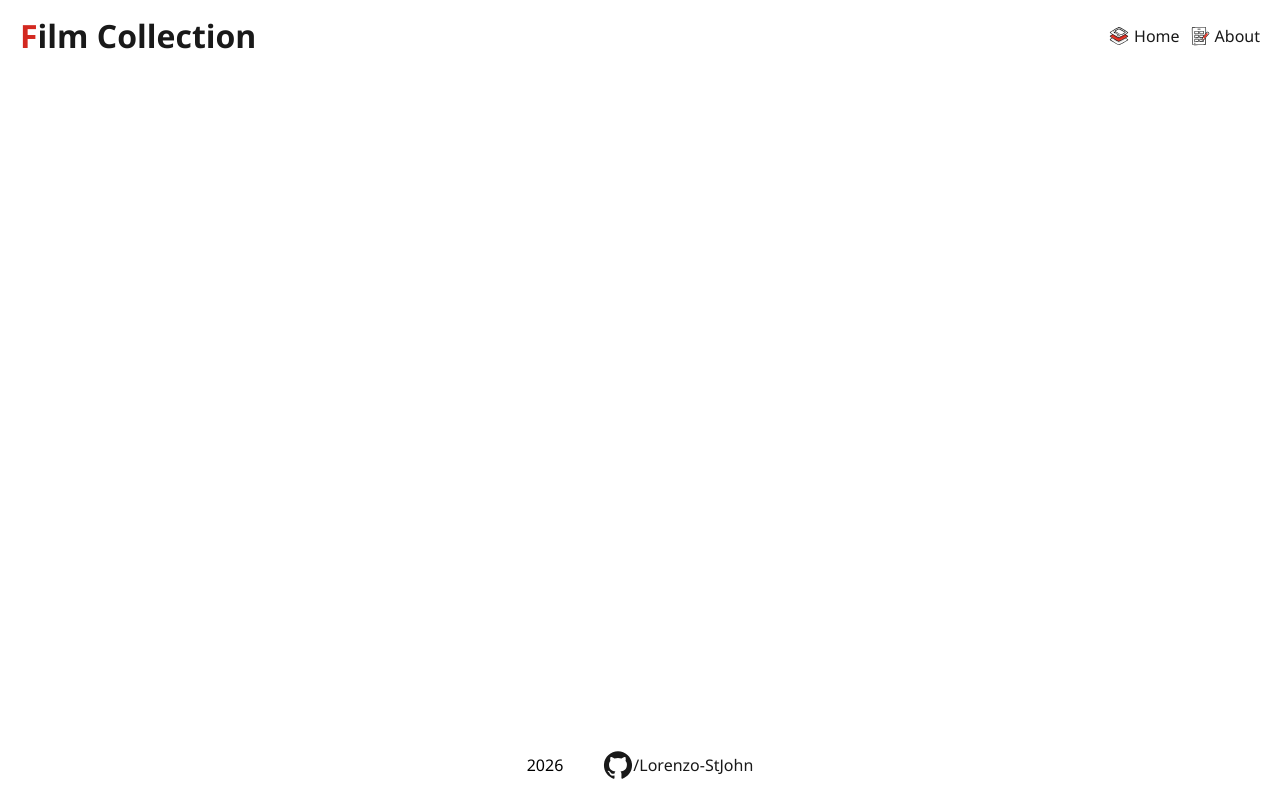
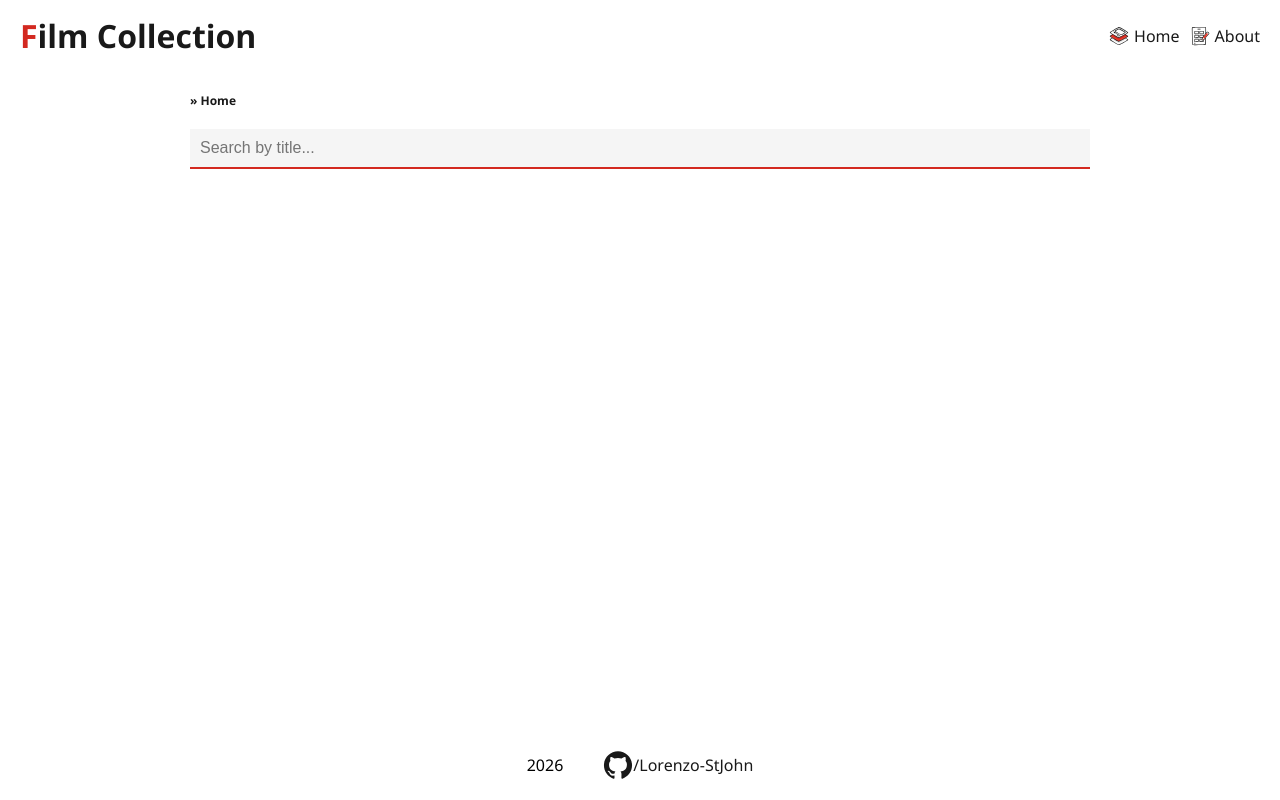
Before and after one commit to Lorenzo-StJohn/film-collection, an Angular app: page /home in a window 1280 px wide. Before the commit this address led to /. Built offline with nearby package versions, Linux system fonts and the light colour scheme.

Commit message:
feat: create search form

```diff
--- a/src/app/app.routes.ts
+++ b/src/app/app.routes.ts
@@ -6,4 +6,13 @@ export const routes: Routes = [
     loadComponent: () =>
       import('./features/about/about').then((module) => module.About),
   },
+     {
+    path: 'home',
+    loadComponent: () =>
+      import('./features/films/pages/home/home').then((module) => module.Home),
+  },
+  {
+    path: '**',
+    redirectTo: '/home',
+  }
 ];
--- a/src/app/core/layout/header/header.html
+++ b/src/app/core/layout/header/header.html
@@ -1,5 +1,5 @@
-<a routerLink="/" class="title"><h1>Film Collection</h1></a>
+<a routerLink="/home" class="title"><h1>Film Collection</h1></a>
 <nav>
-  <a routerLink="/" class="nav-link"><img src="layers-player-slides-svgrepo-com.svg" alt="icon-home" class="nav-icon"><span class="nav-text">Home</span></a>
+  <a routerLink="/home" class="nav-link"><img src="layers-player-slides-svgrepo-com.svg" alt="icon-home" class="nav-icon"><span class="nav-text">Home</span></a>
   <a routerLink="/about" class="nav-link"><img src="scenario-screenplay-script-svgrepo-com.svg" alt="icon-about" class="nav-icon"><span class="nav-text">About</span></a>
 </nav>
--- /dev/null
+++ b/src/app/features/films/pages/home/home.html
@@ -0,0 +1,5 @@
+<header class="home-header">
+  <form [formGroup]="filterForm">
+    <input formControlName="search" placeholder="Search by title..." class="search-input" name="search-input" #searchInput  />
+  </form>
+</header>
--- /dev/null
+++ b/src/app/features/films/pages/home/home.scss
@@ -0,0 +1,25 @@
+:host {
+  display: flex;
+  flex-direction: column;
+  align-items: center;
+}
+
+.home-header {
+  width: 100%;
+  max-width: var(--crumb-width);
+}
+
+.search-input {
+  padding: 10px;
+  width: 100%;
+  border-radius: 0;
+  background-color: var(--light-bg);
+  border: none;
+  outline: none;
+  border-bottom: 2px solid var(--text-color);
+  font-size: 1rem;
+}
+
+.search-input:focus-visible {
+  border-bottom-color: var(--primary-color);
+}
--- /dev/null
+++ b/src/app/features/films/pages/home/home.ts
@@ -0,0 +1,21 @@
+import { AfterViewInit, Component, ElementRef, inject, ViewChild } from '@angular/core';
+import { FormBuilder, ReactiveFormsModule } from '@angular/forms';
+
+@Component({
+  selector: 'app-home',
+  imports: [ReactiveFormsModule],
+  templateUrl: './home.html',
+  styleUrl: './home.scss',
+})
+export class Home implements AfterViewInit {
+  @ViewChild('searchInput') searchInput!: ElementRef<HTMLInputElement>;
+
+  private fb = inject(FormBuilder);
+  public filterForm = this.fb.group({
+    search: [''],
+  });
+
+  public ngAfterViewInit() {
+    this.searchInput.nativeElement.focus();
+  }
+}
--- a/src/styles.scss
+++ b/src/styles.scss
@@ -3,6 +3,7 @@
   --primary-color: #d32920;
   --transition: all 0.5s ease-in-out;
   --crumb-width: 900px;
+  --light-bg: #f5f5f5;
 }
 
 * {
```
